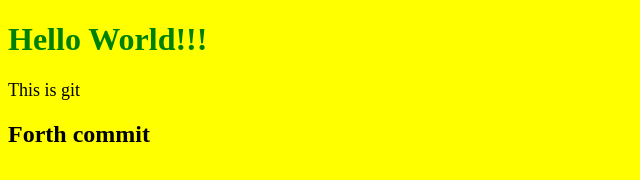
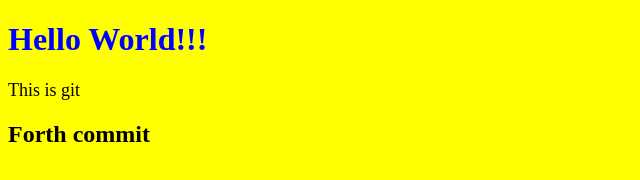
Before and after one commit to denchuda4/git-test, a plain HTML site: page index.html in a window 1280 px wide. In both pictures the pointer is over the element "Hello World!!!". Shown: the whole page, without its empty margins (0-640 px from the left). Drawn offline with Linux system fonts and the light colour scheme.

Commit message:
Fifth commit

```diff
--- a/css/main.css
+++ b/css/main.css
@@ -1,9 +1,13 @@
 h1{
 
 	color: green;
+
 }
 
+h1:hover{
 
+	color: blue;
+}
 body{
 
 	background-color:yellow;
```
